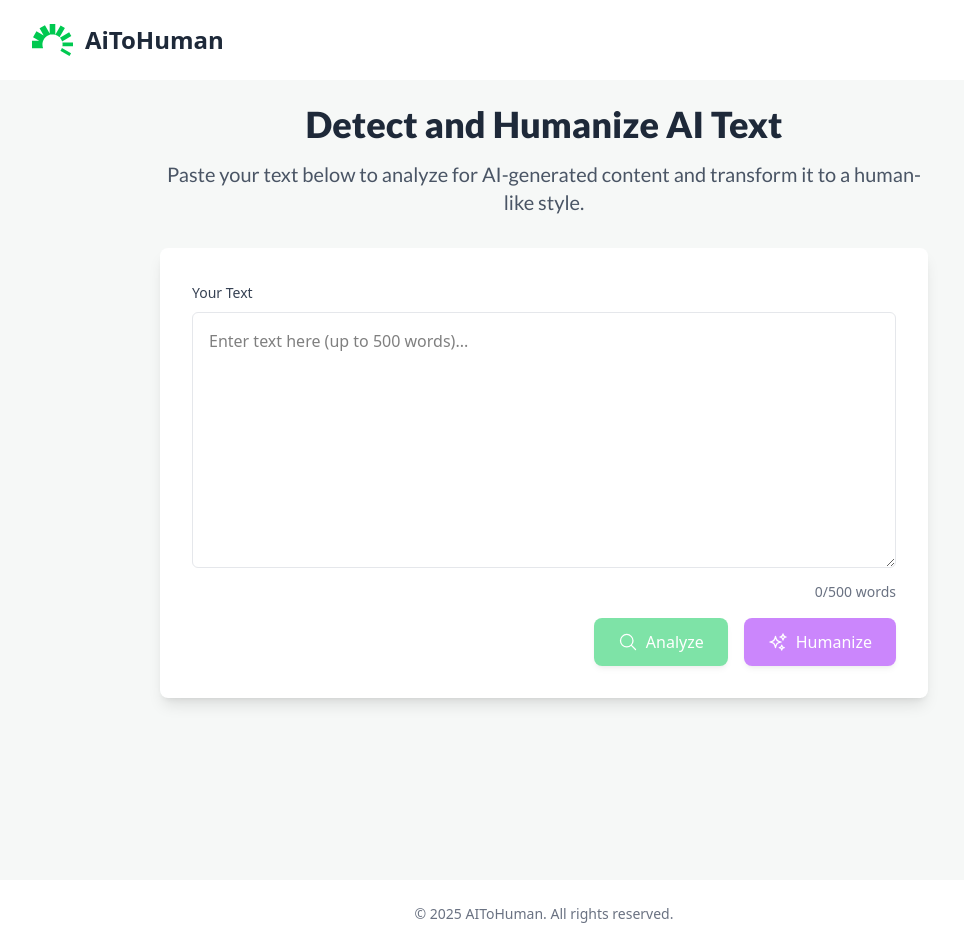
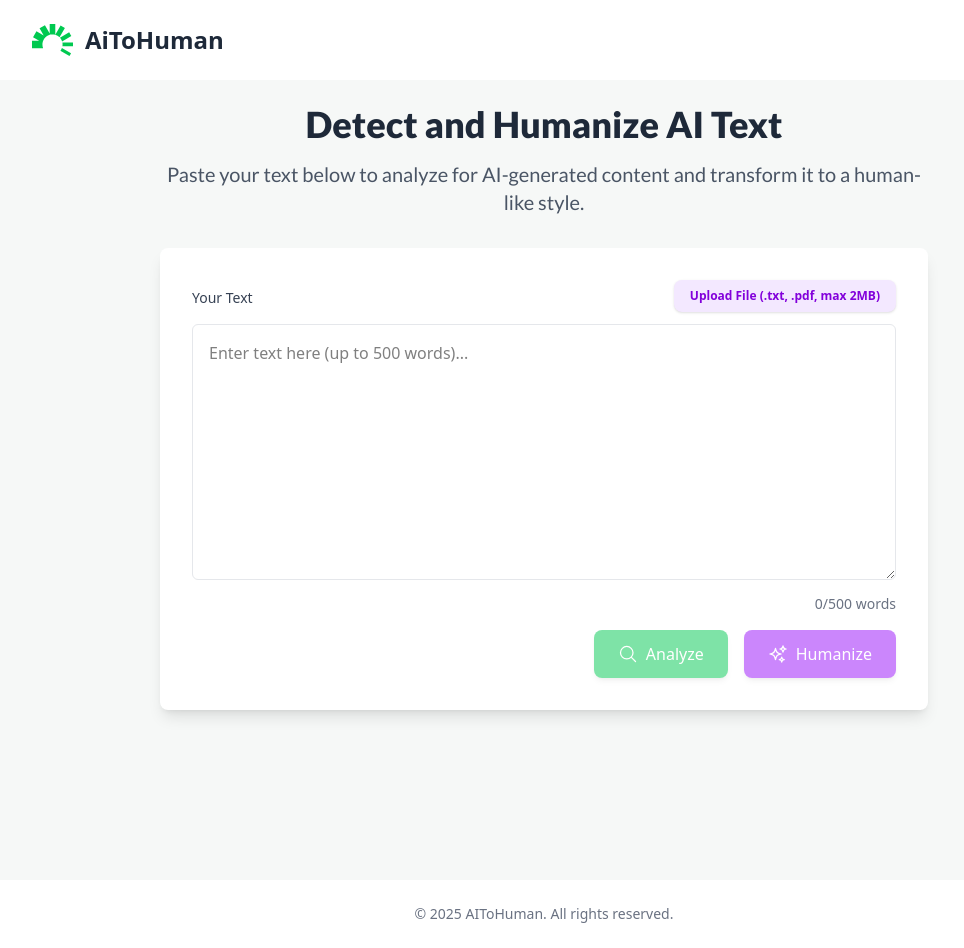
Before and after one commit to ilnarkhasanov/AiToHuman, a React (Vite) app in the folder frontend/: page / in a window 1280 px wide. Shown: the whole page, without its empty margins (96-1060 px from the left). Built offline with nearby package versions, Linux system fonts and the light colour scheme; no server answers.

Commit message:
Add file uploading (#20)
* Fix formatting

* Add file uploading

```diff
--- a/frontend/package.json
+++ b/frontend/package.json
@@ -13,9 +13,11 @@
     "@heroicons/react": "^2.2.0",
     "@tailwindcss/vite": "^4.1.16",
     "axios": "^1.13.2",
+    "file-saver": "^2.0.5",
     "react": "^19.1.1",
     "react-dom": "^19.1.1",
     "react-icons": "^5.5.0",
+    "react-pdftotext": "^1.3.4",
     "react-router-dom": "^7.9.5"
   },
   "devDependencies": {
--- a/frontend/src/Api/Analyze.ts
+++ b/frontend/src/Api/Analyze.ts
@@ -3,7 +3,8 @@ import type { ApiAnalysisResult } from "../types/Types";
 import { USE_MOCK_API } from "./MockConfig";
 import { mockAnalyzeText } from "./mockData";
 
-const API_BASE_URL = import.meta.env.VITE_API_BASE_URL || "http://localhost:8001";
+const API_BASE_URL =
+  import.meta.env.VITE_API_BASE_URL || "http://localhost:8001";
 
 /**
  * Calls the backend /analyze endpoint (or mock).
--- a/frontend/src/Api/Humanize.ts
+++ b/frontend/src/Api/Humanize.ts
@@ -3,7 +3,8 @@ import type { ApiHumanizerResult } from "../types/Types";
 import { USE_MOCK_API } from "./MockConfig";
 import { mockHumanizeText } from "./mockData";
 
-const API_BASE_URL = import.meta.env.VITE_API_BASE_URL;
+const API_BASE_URL =
+  import.meta.env.VITE_API_BASE_URL || "http://localhost:8001";
 
 /**
  * Calls the backend /humanize endpoint (or mock).
--- /dev/null
+++ b/frontend/src/components/FileUpload.tsx
@@ -0,0 +1,85 @@
+import React, { useRef, useState } from "react";
+import pdfToText from "react-pdftotext";
+
+interface FileUploadProps {
+  onTextExtracted: (text: string) => void;
+  maxSizeMB?: number;
+  disabled?: boolean;
+}
+
+const MAX_SIZE_MB = 2;
+const SUPPORTED_TYPES = ["text/plain", "application/pdf"];
+
+const FileUpload: React.FC<FileUploadProps> = ({
+  onTextExtracted,
+  maxSizeMB = MAX_SIZE_MB,
+  disabled = false,
+}) => {
+  const inputRef = useRef<HTMLInputElement>(null);
+  const [loading, setLoading] = useState(false);
+  const [error, setError] = useState<string | null>(null);
+
+  const handleFileChange = async (e: React.ChangeEvent<HTMLInputElement>) => {
+    const file = e.target.files && e.target.files[0];
+    setError(null);
+    if (!file) return;
+
+    if (!SUPPORTED_TYPES.includes(file.type)) {
+      setError("Only .txt and .pdf files are supported");
+      return;
+    }
+    if (file.size > maxSizeMB * 1024 * 1024) {
+      setError(`File too large (max ${maxSizeMB}MB)`);
+      return;
+    }
+    setLoading(true);
+    try {
+      let extracted = "";
+      if (file.type === "text/plain") {
+        extracted = await file.text();
+      } else if (file.type === "application/pdf") {
+        extracted = await pdfToText(file);
+      }
+      onTextExtracted(extracted);
+    } catch (err) {
+      setError("Failed to extract text");
+    } finally {
+      setLoading(false);
+      if (inputRef.current) inputRef.current.value = "";
+    }
+  };
+
+  return (
+    <div className="flex flex-col items-end">
+      <label
+        className={`
+          relative cursor-pointer
+          bg-purple-100 hover:bg-purple-200
+          text-purple-700 text-xs font-semibold
+          py-2 px-4 mb-1 rounded-lg shadow-sm transition-all flex items-center
+          ${loading || disabled ? "opacity-50 cursor-not-allowed" : ""}
+        `}
+      >
+        {loading ? (
+          <div className="flex items-center gap-1">
+            <div className="w-4 h-4 border-2 border-t-transparent border-purple-700 rounded-full animate-spin"></div>
+            Loading File...
+          </div>
+        ) : (
+          "Upload File (.txt, .pdf, max 2MB)"
+        )}
+        <input
+          ref={inputRef}
+          type="file"
+          accept=".txt, .pdf"
+          className="sr-only"
+          onChange={handleFileChange}
+          disabled={loading || disabled}
+        />
+      </label>
+      {error && <div className="text-red-600 mt-2 text-sm">{error}</div>}
+    </div>
+  );
+};
+
+export default FileUpload;
--- a/frontend/src/components/Header.tsx
+++ b/frontend/src/components/Header.tsx
@@ -4,7 +4,10 @@ export default function Header() {
   return (
     <header className="w-full mx-auto py-6 px-4 shadow">
       <div className="max-w-5xl mx-auto">
-        <Link to="/" className="flex items-center gap-3 text-2xl font-bold text-gray-800">
+        <Link
+          to="/"
+          className="flex items-center gap-3 text-2xl font-bold text-gray-800"
+        >
           <img src="/logo.svg" alt="AiToHuman Logo" className="h-8 w-auto" />
           AiToHuman
         </Link>
--- a/frontend/src/components/HumanizerResult.tsx
+++ b/frontend/src/components/HumanizerResult.tsx
@@ -61,7 +61,8 @@ const HumanizerResult: React.FC<HumanizerResultProps> = ({
           <div className="flex items-center gap-2 px-3 py-1.5 rounded-md hover:bg-gray-50 transition-colors cursor-pointer">
             <button
               onClick={handleCopy}
-                            className={`text-sm font-medium flex items-center gap-1.5 transition-colors ${copied
+              className={`text-sm font-medium flex items-center gap-1.5 transition-colors ${
+                copied
                   ? "text-green-600"
                   : "text-purple-600 hover:text-purple-800"
               }`}
--- a/frontend/src/components/TextProcessor.tsx
+++ b/frontend/src/components/TextProcessor.tsx
@@ -3,10 +3,11 @@ import { MagnifyingGlassIcon, SparklesIcon } from "@heroicons/react/24/outline";
 import type {
   AppStatus,
   InternalAnalysisResult,
-  InternalHumanizerResult
+  InternalHumanizerResult,
 } from "../types/Types";
 import AnalyzeResult from "./AnalyzeResult";
 import HumanizerResult from "./HumanizerResult";
+import FileUpload from "./FileUpload";
 
 const MAX_WORDS = 500;
 
@@ -39,14 +40,12 @@ const TextProcessor: React.FC<TextProcessorProps> = ({
   const isLoading =
     status === "loading-detect" || status === "loading-humanize";
 
-
   const isOverLimit = wordCount > MAX_WORDS;
 
   const handleTextChange = (e: React.ChangeEvent<HTMLTextAreaElement>) => {
     const newText = e.target.value;
 
     const words = newText.split(/\s+/).filter(Boolean);
-
 
     setWordCount(words.length);
     setText(newText);
@@ -60,19 +59,36 @@ const TextProcessor: React.FC<TextProcessorProps> = ({
     onHumanize(text);
   };
 
+  const handleFileExtracted = (fileText: string) => {
+    setText(fileText);
+    const words = fileText.split(/\s+/).filter(Boolean);
+    setWordCount(words.length);
+  };
+
   // Renders the main input area
   const renderIdleState = () => (
     <div>
-      <label htmlFor="text-input" className="text-sm font-medium text-gray-700">
-        Your Text
-      </label>
+      <div className="flex justify-between items-center">
+        <label
+          htmlFor="text-input"
+          className="text-sm font-medium text-gray-700"
+        >
+          Your Text
+        </label>
+        <FileUpload
+          onTextExtracted={handleFileExtracted}
+          maxSizeMB={2}
+          disabled={isLoading}
+        />
+      </div>
       <textarea
         id="text-input"
         className={`
           mt-2 w-full h-64 p-4 border rounded-md transition focus:outline-none
-          ${isOverLimit
-            ? "border-red-500 focus:ring-2 focus:ring-red-300"
-            : "border-gray-200 focus:ring-2 focus:ring-purple-400 focus:border-transparent"
+          ${
+            isOverLimit
+              ? "border-red-500 focus:ring-2 focus:ring-red-300"
+              : "border-gray-200 focus:ring-2 focus:ring-purple-400 focus:border-transparent"
           }
           ${error ? "border-red-500" : ""}
         `}
@@ -83,8 +99,9 @@ const TextProcessor: React.FC<TextProcessorProps> = ({
       />
       {/* Word count */}
       <div
-        className={`text-right text-sm mt-2 ${isOverLimit ? "text-red-600" : "text-gray-500"
-          }`}
+        className={`text-right text-sm mt-2 ${
+          isOverLimit ? "text-red-600" : "text-gray-500"
+        }`}
       >
         {wordCount}/{MAX_WORDS} words
       </div>
@@ -159,11 +176,7 @@ const TextProcessor: React.FC<TextProcessorProps> = ({
     }
   };
 
-  return (
-    <div>
-      {renderContent()}
-    </div>
-  );
+  return <div>{renderContent()}</div>;
 };
 
 export default TextProcessor;
```
Also changed, not shown: frontend/src/components/AnalyzeResult.tsx (+10 -7 lines), frontend/src/router/Router.tsx (line endings or trailing spaces), 1 other file (tests, documents, lock files or other folders). Lines whose indentation alone changed are shown as unchanged.
